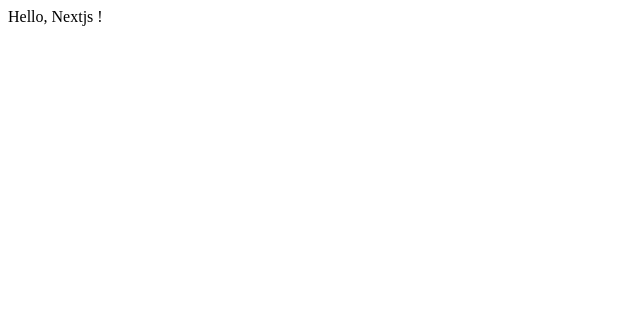
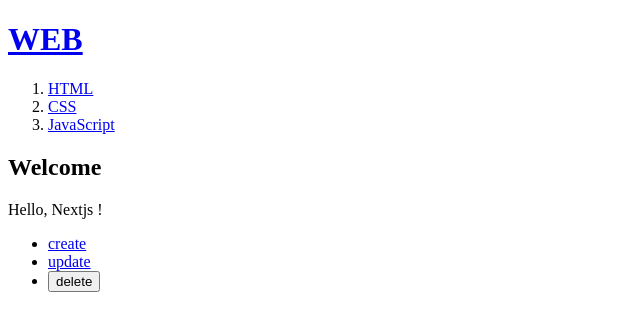
Before and after one commit to kingmuraa/Coding-Everybody, a Next.js app in the folder next-app/: page / in a window 1280 px wide. Shown: the top 330 px of the page, without its empty margins (0-640 px from the left). Built offline with nearby package versions, Linux system fonts and the light colour scheme.

Commit message:
뼈대만들깅

```diff
--- a/next-app/src/app/layout.js
+++ b/next-app/src/app/layout.js
@@ -1,12 +1,25 @@
 export const metadata = {
-  title: 'Create Next App',
-  description: 'Generated by create next app',
+  title: 'Web Tutorials',
+  description: 'Generated by HSKim',
 }
 
 export default function RootLayout({ children }) {
   return (
     <html>
-      <body>{children}</body>
+      <body>
+        <h1><a href="/">WEB</a></h1>
+        <ol>
+          <li><a href="/read/1">HTML</a></li>
+          <li><a href="/read/2">CSS</a></li>
+          <li><a href="/read/3">JavaScript</a></li>
+        </ol>
+        {children}
+        <ul>
+          <li><a href="/create">create</a></li>
+          <li><a href="/update/1">update</a></li>
+          <li><input type="button" value="delete"/></li>
+        </ul>
+      </body>
     </html>
   )
 }
--- a/next-app/src/app/page.js
+++ b/next-app/src/app/page.js
@@ -1,6 +1,7 @@
 export default function Home() {
   return (
   <>
+  <h2>Welcome</h2>
     Hello, Nextjs !
   </>
   )
```
